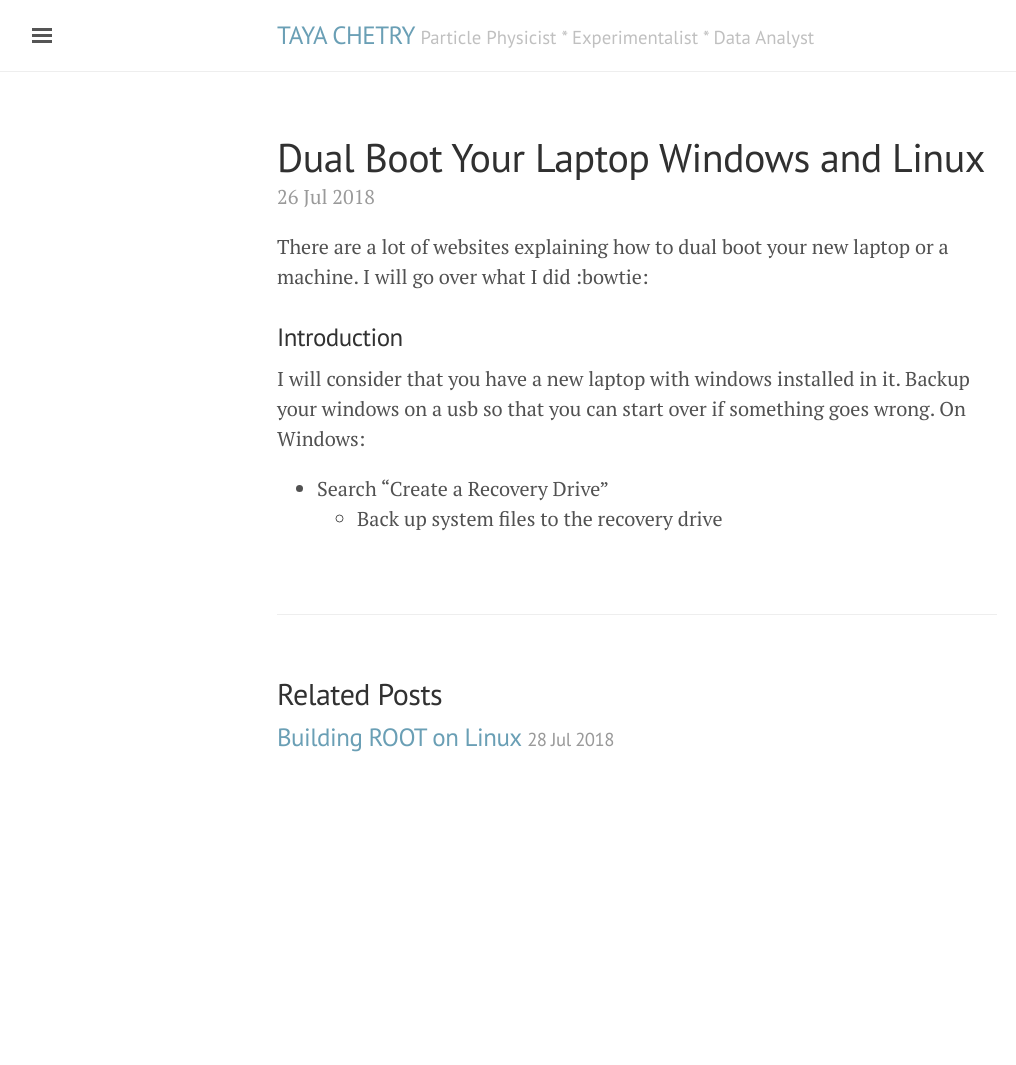
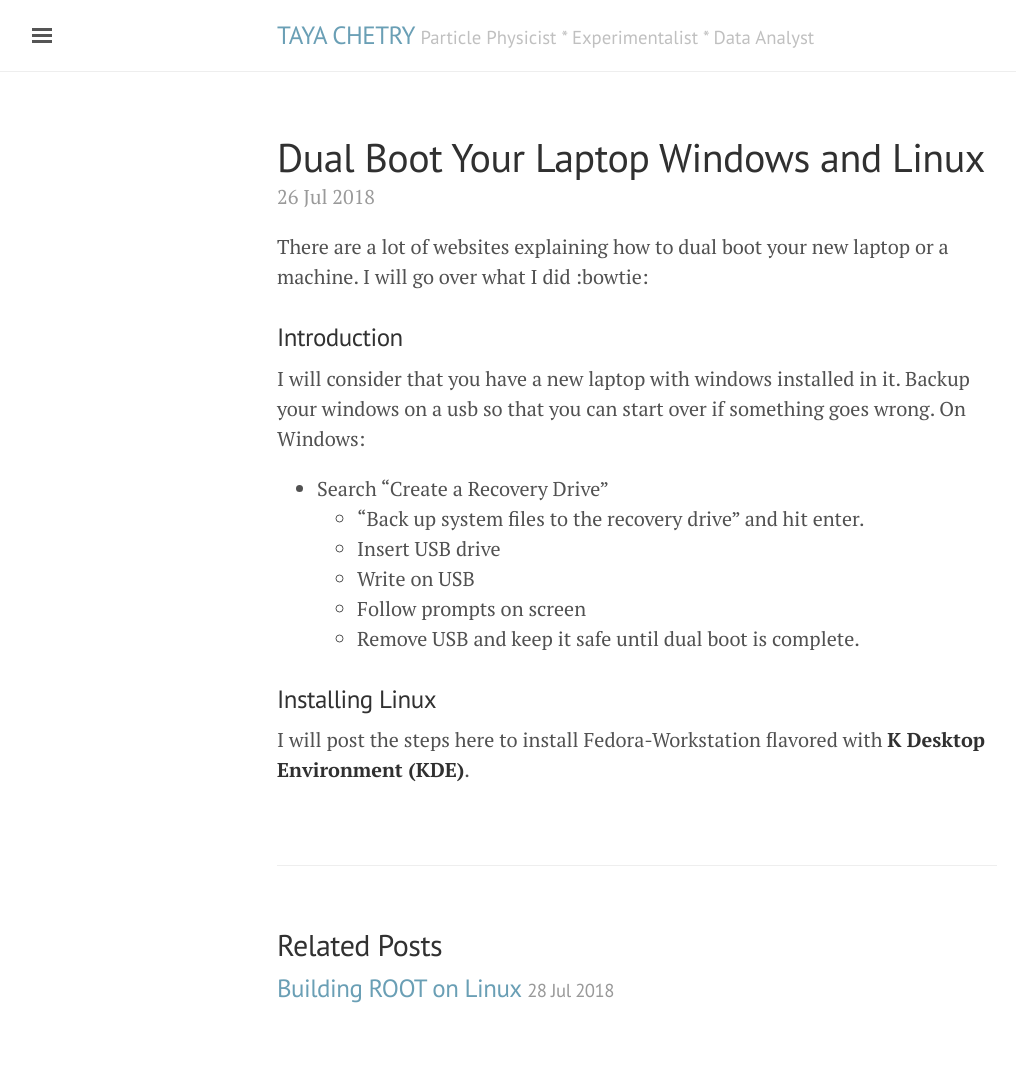
Before and after one commit to tchetry/tchetry.github.io, a Jekyll site: the page built from _posts/2018-07-26-dual-boot-linux-windows.md, in a window 1280 px wide. Shown: the whole page, without its empty margins (3-1019 px from the left). Built offline with Jekyll 4.4.1, drawn with Linux system fonts in a browser that asks for light colours; before the commit the page ends 900 px from its top, so only the background shows below that.

Commit message:
dual boot update

```diff
--- a/_posts/2018-07-26-dual-boot-linux-windows.md
+++ b/_posts/2018-07-26-dual-boot-linux-windows.md
@@ -9,4 +9,11 @@ There are a lot of websites explaining how to dual boot your new laptop or a mac
 I will consider that you have a new laptop with windows installed in it. Backup your windows on a usb so that you can start over if something goes wrong.
 On Windows:
 * Search "Create a Recovery Drive"
-	* Back up system files to the recovery drive
+	* "Back up system files to the recovery drive" and hit enter.
+	* Insert USB drive
+	* Write on USB
+	* Follow prompts on screen
+	* Remove USB and keep it safe until dual boot is complete.
+
+### Installing Linux
+I will post the steps here to install Fedora-Workstation flavored with __K Desktop Environment (KDE)__.
```
